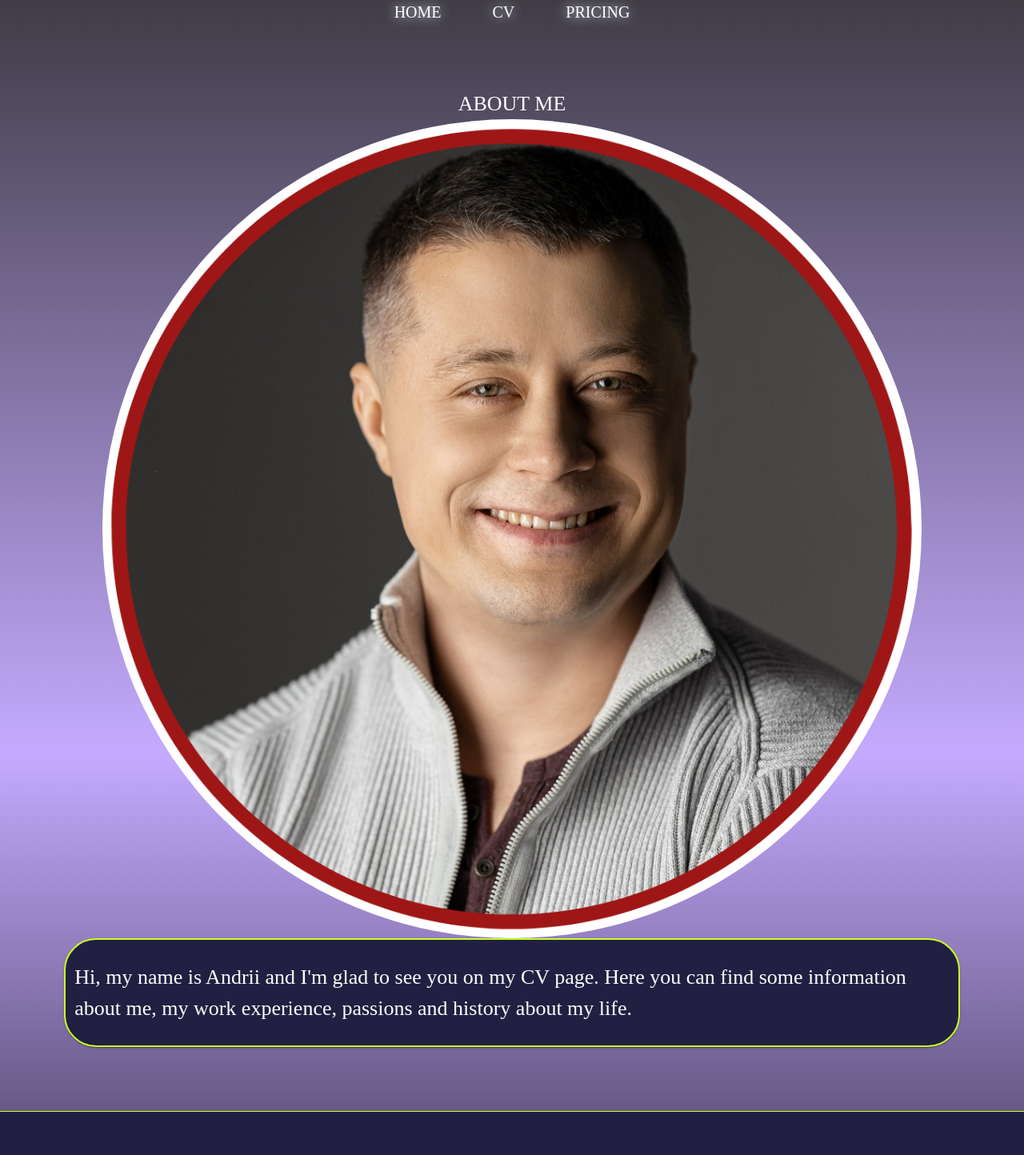
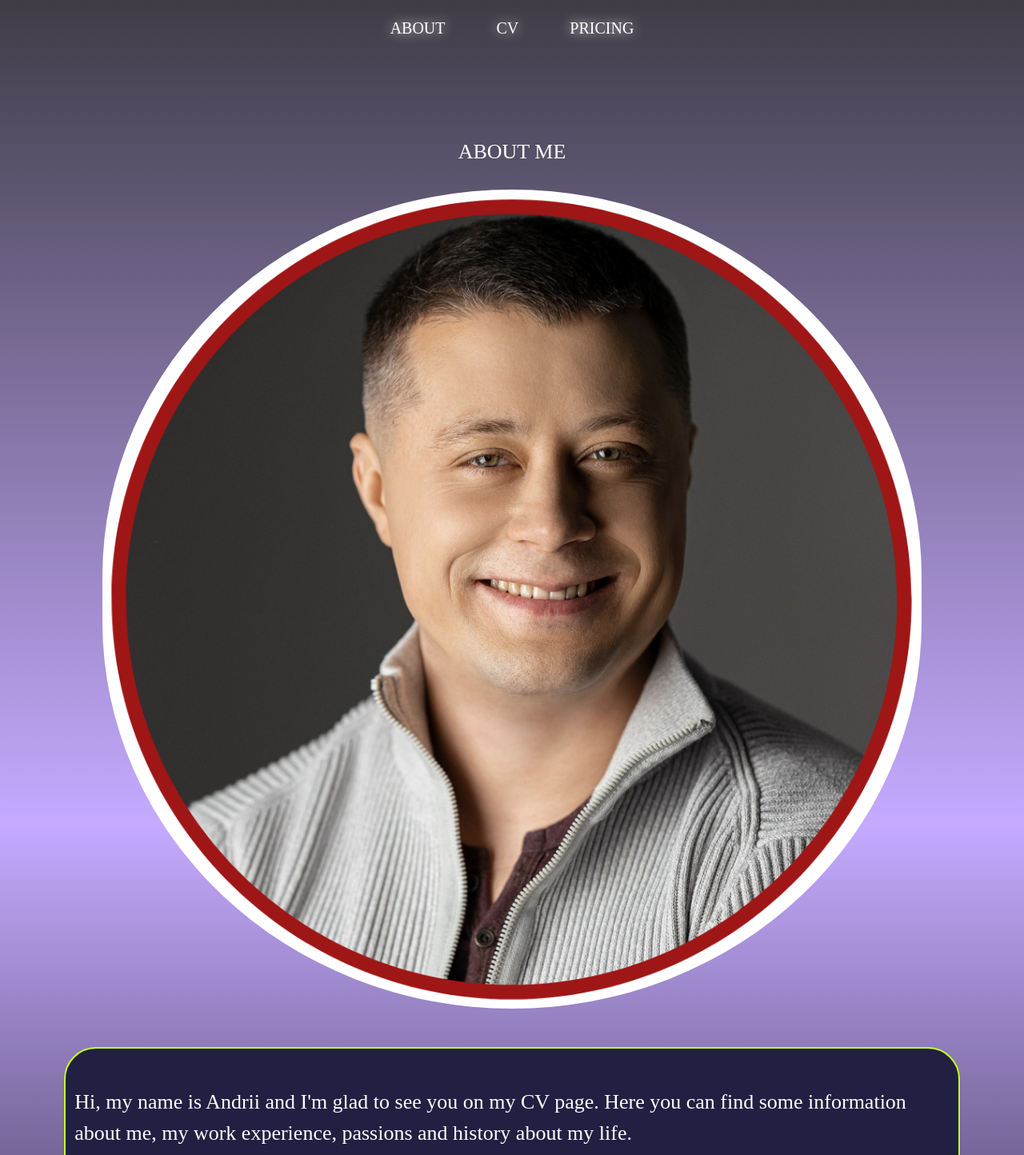
Before and after one commit to TheUnknownSoul/CV-page, a React (Create React App) app: page /CV-page in a window 1280 px wide. Shown: the top 1444 px of the page at 80% size. Built offline with nearby package versions, Linux system fonts and the light colour scheme; the HTML template or start-up script is replaced by a standard one.

Commit message:
code optimization. little refactoring.

```diff
--- a/src/components/AboutMeSection.tsx
+++ b/src/components/AboutMeSection.tsx
@@ -5,20 +5,21 @@ import {Paper} from "@mui/material";
 export default function AboutMeSection() {
     return (
 
-        <div className="main-section">
-            <div>
+        <div className="main-section flex flex-col items-center justify-center">
+            <div className="py-5">
 
                 <h1>About me</h1>
 
-                <img src={photo} alt="Andrey" className="avatar rounded-full"/>
+                <img src={photo} alt="Andrey" className="avatar rounded-full py-7"/>
             </div>
-            <Paper className="paper " variant="elevation" square={false}>
+            <Paper className="paper py-5" variant="elevation" square={false}>
 
                 <div className="">
                     <p>
                         Hi,
 
-                        my name is Andrii and I'm glad to see you on my CV page. Here you can find some information about me,
+                        my name is Andrii and I'm glad to see you on my CV page. Here you can find some information
+                        about me,
                         my work experience, passions and history about my life.
                     </p>
                 </div>
--- a/src/components/CVSection.tsx
+++ b/src/components/CVSection.tsx
@@ -83,7 +83,6 @@ export default function CVSection() {
                     <div className="px-4 py-6 sm:grid sm:grid-cols-3 sm:gap-4 sm:px-0">
                         <dt className="text-base font-medium leading-6 text-white-900">Work Experience</dt>
                         <dd className="mt-1 text-base leading-6 text-black sm:col-span-2 sm:mt-0">
-                            {/*<dd className="mt-1 text-base leading-6 text-black sm:col-span-2 sm:mt-0">*/}
                             <h2 className="text-base text-decoration-line: underline; font-semibold leading-8 text-white-900">
                                 NDA
                             </h2>
@@ -126,10 +125,7 @@ export default function CVSection() {
                                     Vaadin, MySQL, JQuery
                                 </li>
                             </ul>
-                            {/*</dd>*/}
-                            {/*<dd className="mt-1 text-base leading-6 text-black sm:col-span-2 sm:mt-0">*/}
-                            {/**/}
-                            {/*</dd>*/}
+
                         </dd>
                     </div>
 
--- a/src/components/Navigation.tsx
+++ b/src/components/Navigation.tsx
@@ -6,9 +6,9 @@ import {Link} from 'react-router-dom';
 
 export default function CenteredTabs() {
     return (
-        <div className="nav-bar w-full flex items-center justify-center ">
+        <div className="nav-bar w-full flex items-center justify-center py-5 ">
             <ul className="menu flex items-center justify-center  w-1/2">
-                <li className="flex mx-8"><Link to="/CV-page/">Home</Link></li>
+                <li className="flex mx-8"><Link to="/CV-page/">About</Link></li>
                 <li className="flex mx-8"><Link to="/CV-page/cv">CV</Link></li>
                 <li className="flex mx-8"><Link to="/CV-page/pricing">Pricing</Link></li>
             </ul>
```
